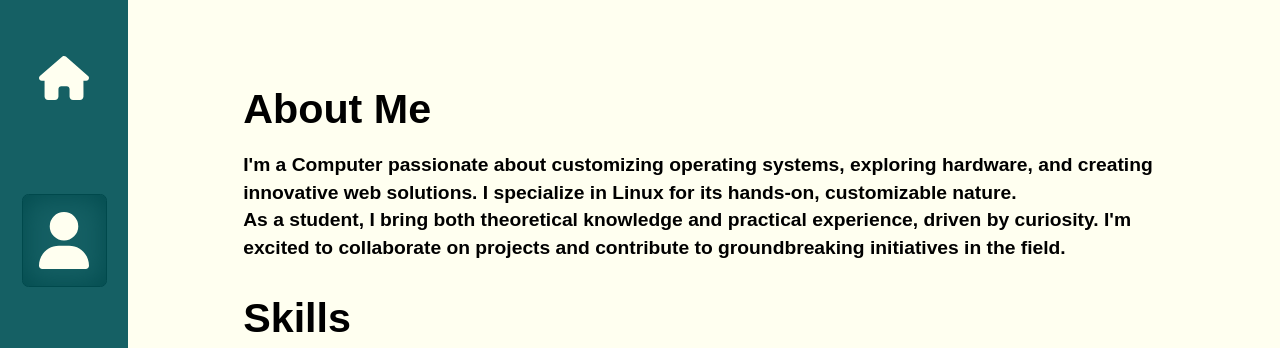
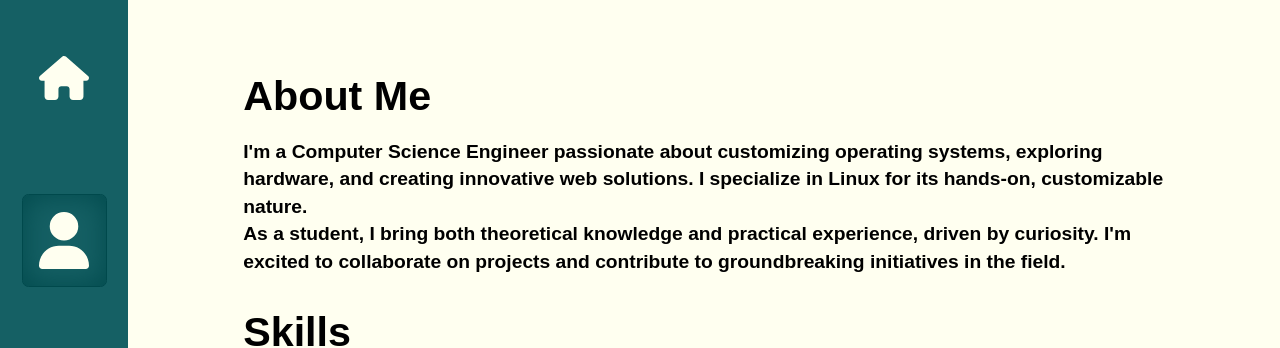
Before and after one commit to malay4singh/portfolio, a React (Vite) app: page /about in a window 1280 px wide. Shown: the top 348 px of the page. Built offline with nearby package versions, Linux system fonts and the light colour scheme; no server answers.

Commit message:
updated dependencies

```diff
--- a/src/components/About.tsx
+++ b/src/components/About.tsx
@@ -102,7 +102,7 @@ function About(){
 
                                         <div className="flex flex-col gap-3">
                                                 <div className="text-3xl">About Me</div>
-                                                <div className="text-sm">I'm a Computer passionate about customizing operating systems, exploring hardware, and creating innovative web solutions. I specialize in Linux for its hands-on, customizable nature.<br />As a student, I bring both theoretical knowledge and practical experience, driven by curiosity. I'm excited to collaborate on projects and contribute to groundbreaking initiatives in the field.</div>
+                                                <div className="text-sm">I'm a Computer Science Engineer passionate about customizing operating systems, exploring hardware, and creating innovative web solutions. I specialize in Linux for its hands-on, customizable nature.<br />As a student, I bring both theoretical knowledge and practical experience, driven by curiosity. I'm excited to collaborate on projects and contribute to groundbreaking initiatives in the field.</div>
                                         </div>
 
                                         <div className="flex max-[600px]:flex-col max-[600px]:gap-4">
```
Also changed, not shown: package.json (+22 -22 lines), 1 other file (tests, documents, lock files or other folders).
